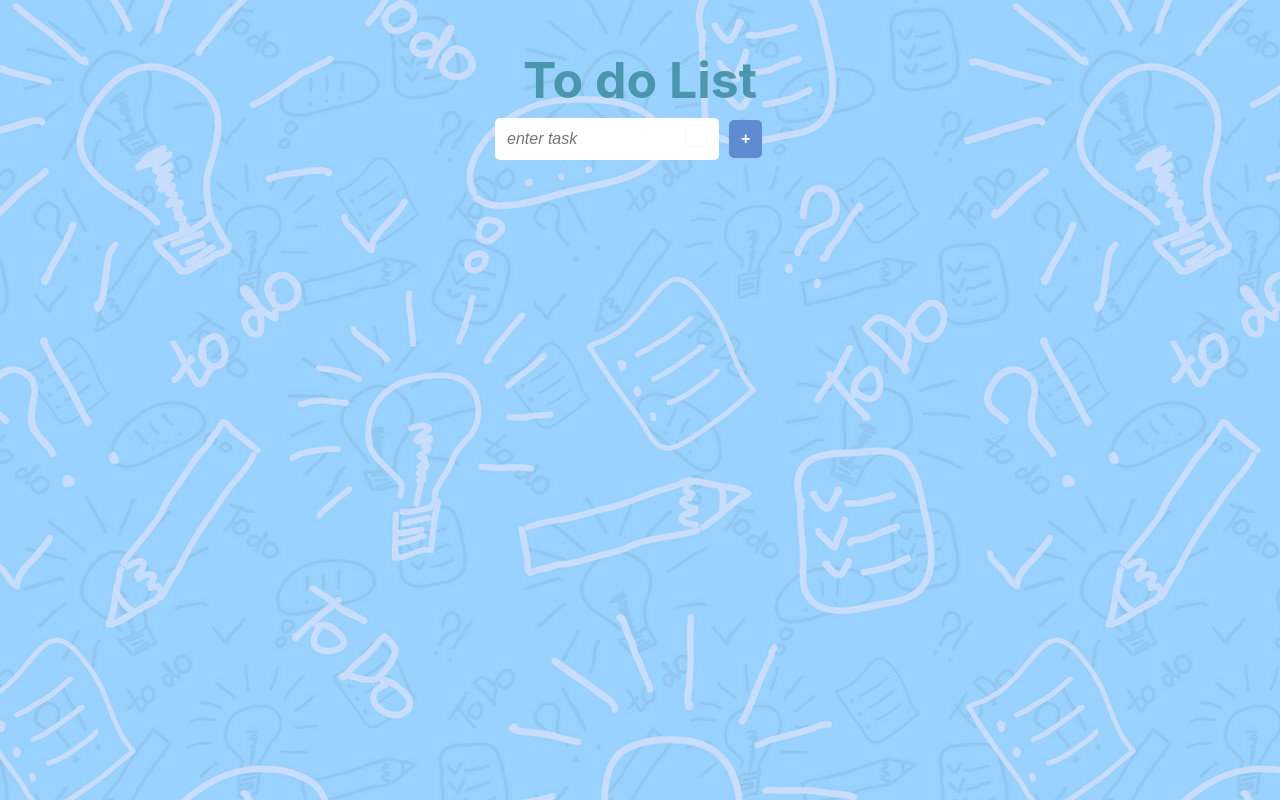
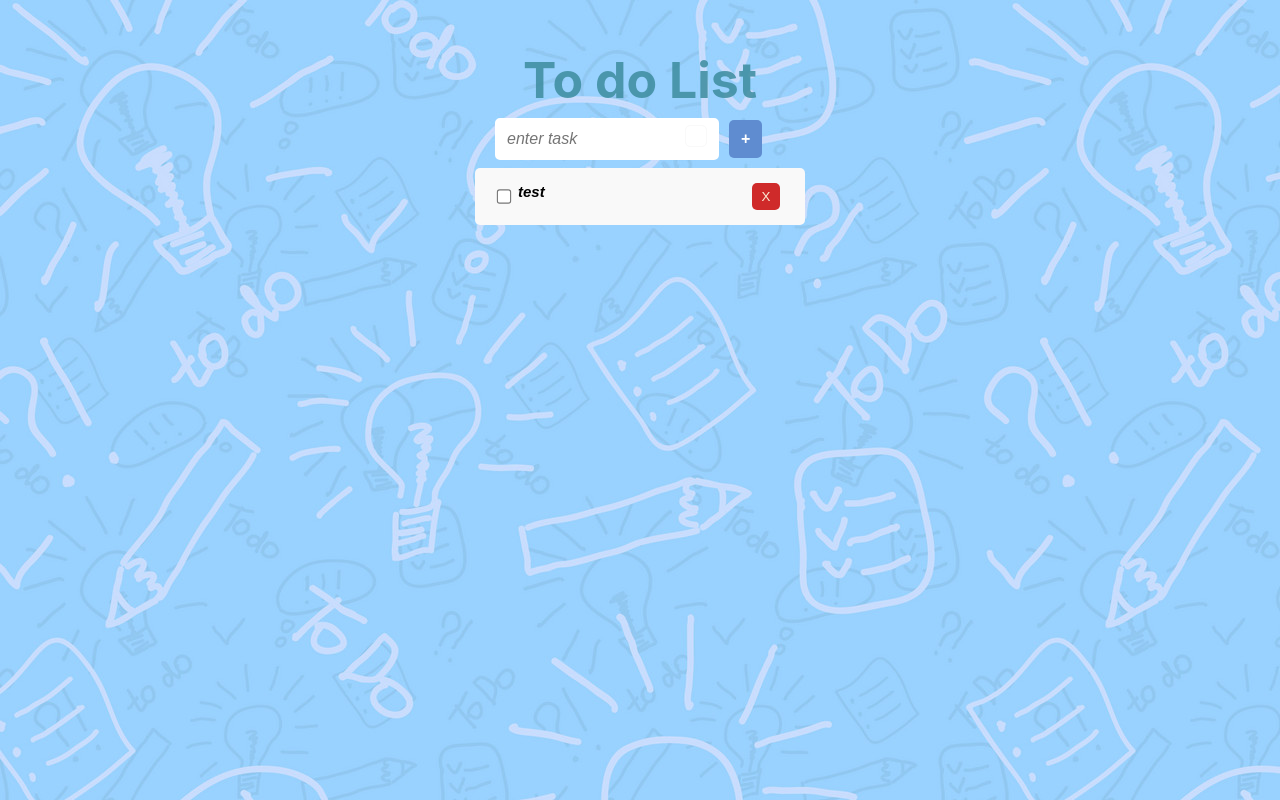
Before and after one commit to karan-pharate/react-assignments, a React (Create React App) app: page / in a window 1280 px wide. Built offline with nearby package versions, Linux system fonts and the light colour scheme.

Commit message:
code refactoring and validation

```diff
--- a/package.json
+++ b/package.json
@@ -3,6 +3,7 @@
   "version": "0.1.0",
   "private": true,
   "dependencies": {
+    "prop-types": "^15.7.2",
     "react": "^16.12.0",
     "react-color": "^2.17.3",
     "react-dom": "^16.12.0",
--- a/src/SketchExample.js
+++ b/src/SketchExample.js
@@ -1,6 +1,7 @@
 import React, { Component } from "react";
 import { SketchPicker } from "react-color";
 import "./SketchExample.css";
+import PropTypes from "prop-types";
 class SketchExample extends Component {
   constructor(props) {
     super(props);
@@ -10,7 +11,7 @@ class SketchExample extends Component {
     };
   }
 
-  handleChange = color => {
+  handleChange = () => {
     this.setState({
       displayColorPicker: !this.state.displayColorPicker
     });
@@ -43,4 +44,15 @@ class SketchExample extends Component {
     );
   }
 }
+
+SketchExample.propTypes = {
+  background: PropTypes.string,
+  changeComplete: PropTypes.func
+};
+
+SketchExample.defaultProps = {
+  background: "",
+  changeComplete: () => {}
+};
+
 export default SketchExample;
--- a/src/TodoList.js
+++ b/src/TodoList.js
@@ -7,7 +7,9 @@ class TodoList extends Component {
   constructor(props) {
     super(props);
     this.state = {
-      items: [],
+      items: [
+        { text: "test", key: Date.now(), done: false, background: "#f9f9f9" }
+      ],
       background: "#fff"
     };
 
--- a/src/TodoListItems.js
+++ b/src/TodoListItems.js
@@ -1,4 +1,5 @@
-import React, { Component } from "react";
+import React from "react";
+import PropTypes from "prop-types";
 import "./App.css";
 import "./TodoListItems.css";
 
@@ -25,7 +26,7 @@ const TodoListItems = props => {
           type="checkbox"
         ></input>
         <p className={classname}> {item.text}</p>
-        <button class="delete-btn" onClick={() => deleteItems(item.key)}>
+        <button className="delete-btn" onClick={() => deleteItems(item.key)}>
           X
         </button>
       </li>
@@ -40,5 +41,16 @@ const TodoListItems = props => {
     </div>
   );
 };
+TodoListItems.propTypes = {
+  entries: PropTypes.array,
+  deleteItems: PropTypes.func,
+  completed: PropTypes.func
+};
+
+TodoListItems.defaultProps = {
+  entries: [],
+  deleteItems: () => {},
+  completed: () => {}
+};
 
 export default TodoListItems;
```
Also changed, not shown: .eslintrc.js (added).
